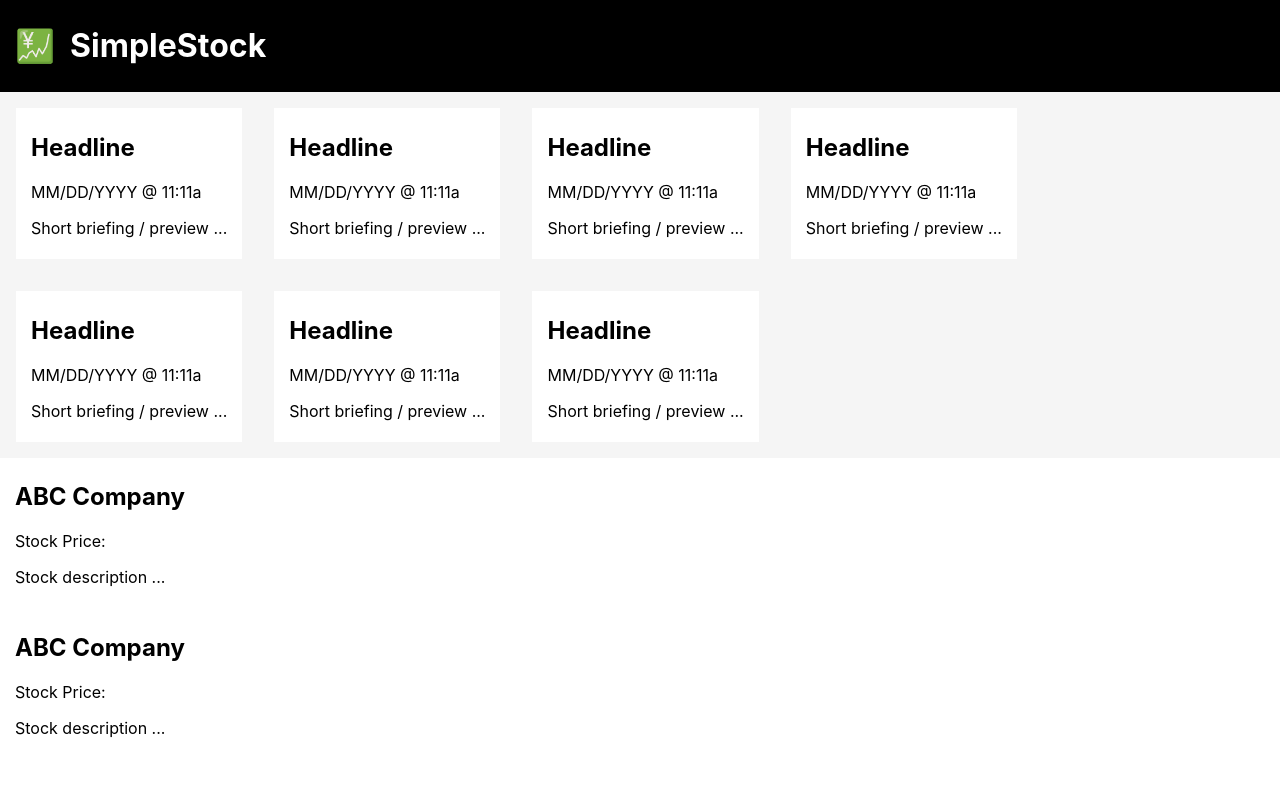
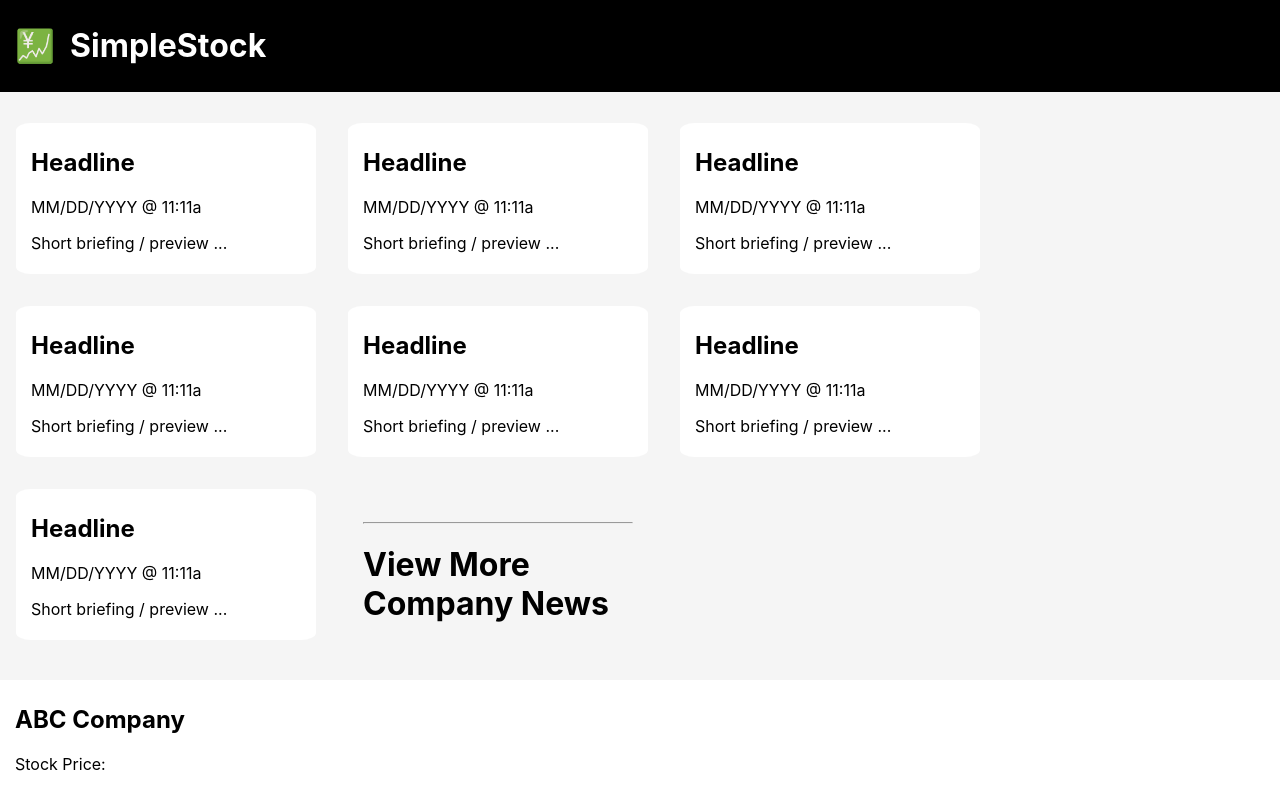
Before and after one commit to xmd404/simple-stock, a React (Create React App) app: page / in a window 1280 px wide. Shown: the top 787 px of the page. Built offline with nearby package versions, Linux system fonts and the light colour scheme.

Commit message:
add view more button to news clip list

```diff
--- a/src/components/news-clip-list/news-clip-list.js
+++ b/src/components/news-clip-list/news-clip-list.js
@@ -1,11 +1,13 @@
 import React from 'react';
 import NewsClip from '../news-clip/news-clip';
+import ViewMoreButton from '../view-more-button/view-more-button';
 
 const NewsClipListStyle = {
   overflowX: 'none',
   margin: '0',
-  backgroundColor: '#F5F5F5'
-}
+  padding: '15px 0',
+  backgroundColor: '#F5F5F5',
+};
 
 const NewsClipList = () =>
   <div style={NewsClipListStyle}>
@@ -16,7 +18,7 @@ const NewsClipList = () =>
     <NewsClip />
     <NewsClip />
     <NewsClip />
+    <ViewMoreButton />
   </div>
 
-
 export default NewsClipList;
--- a/src/components/news-clip/news-clip.js
+++ b/src/components/news-clip/news-clip.js
@@ -2,11 +2,13 @@ import React from 'react';
 
 const NewsClipStyle = {
   display: 'inline-block',
-  maxWidth: '275px',
+  width: '15%',
+  minWidth: '270px',
   margin: '1.00em',
   padding: '5px 15px',
   color: '#000',
   backgroundColor: '#FFF',
+  borderRadius: '5%',
 };
 
 const NewsClip = () =>
--- /dev/null
+++ b/src/components/view-more-button/view-more-button.js
@@ -0,0 +1,20 @@
+import React from 'react';
+
+const ViewMoreButtonStyle = {
+  display: 'inline-block',
+  width: '15%',
+  minWidth: '270px',
+  margin: '1.00em',
+  padding: '5px 15px',
+  color: '#000',
+  borderRadius: '5%',
+};
+
+const ViewMoreButton = () =>
+  <div style={ViewMoreButtonStyle}>
+    <br/>
+    <hr/>
+    <h1>View More Company News</h1>
+  </div>
+
+export default ViewMoreButton;
```
